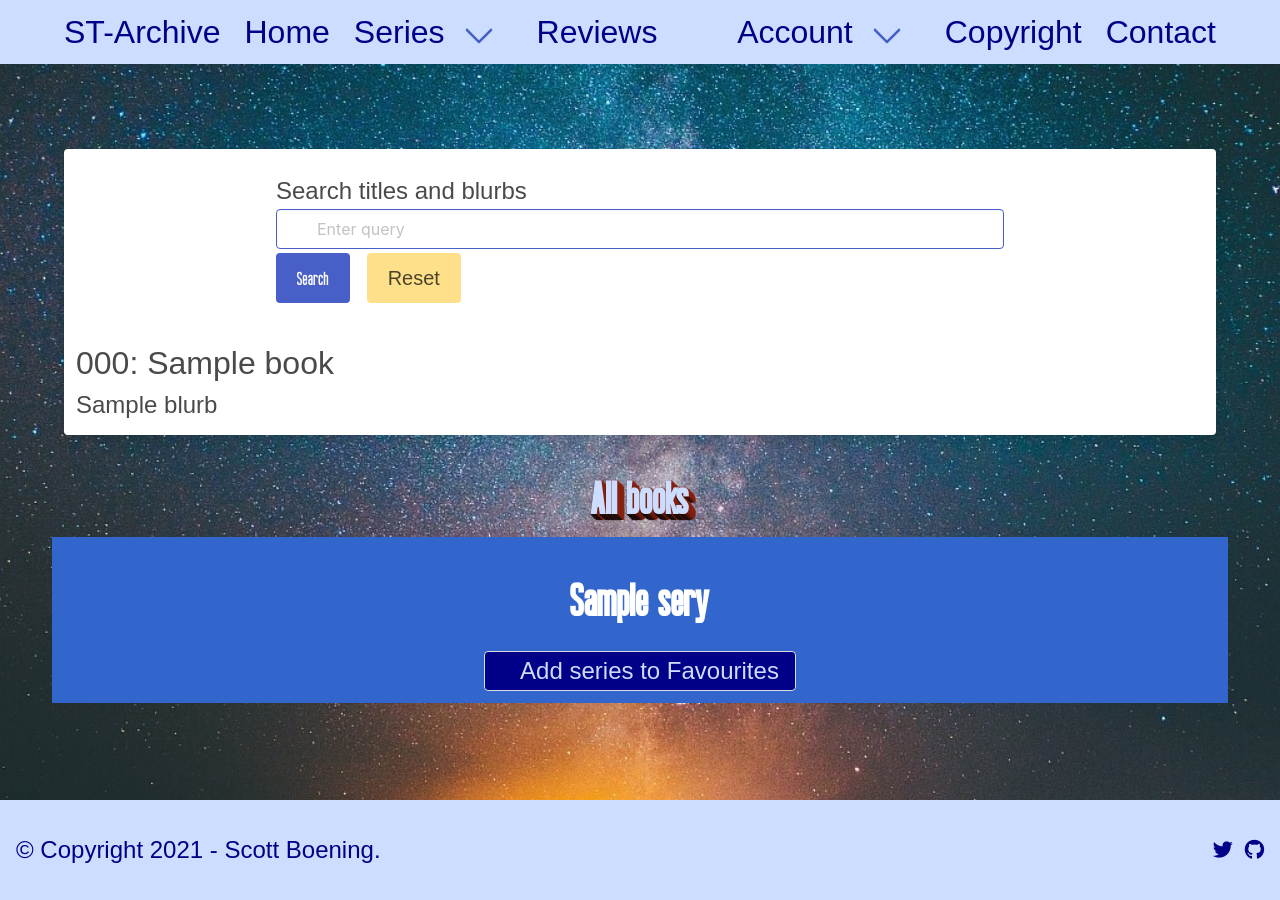
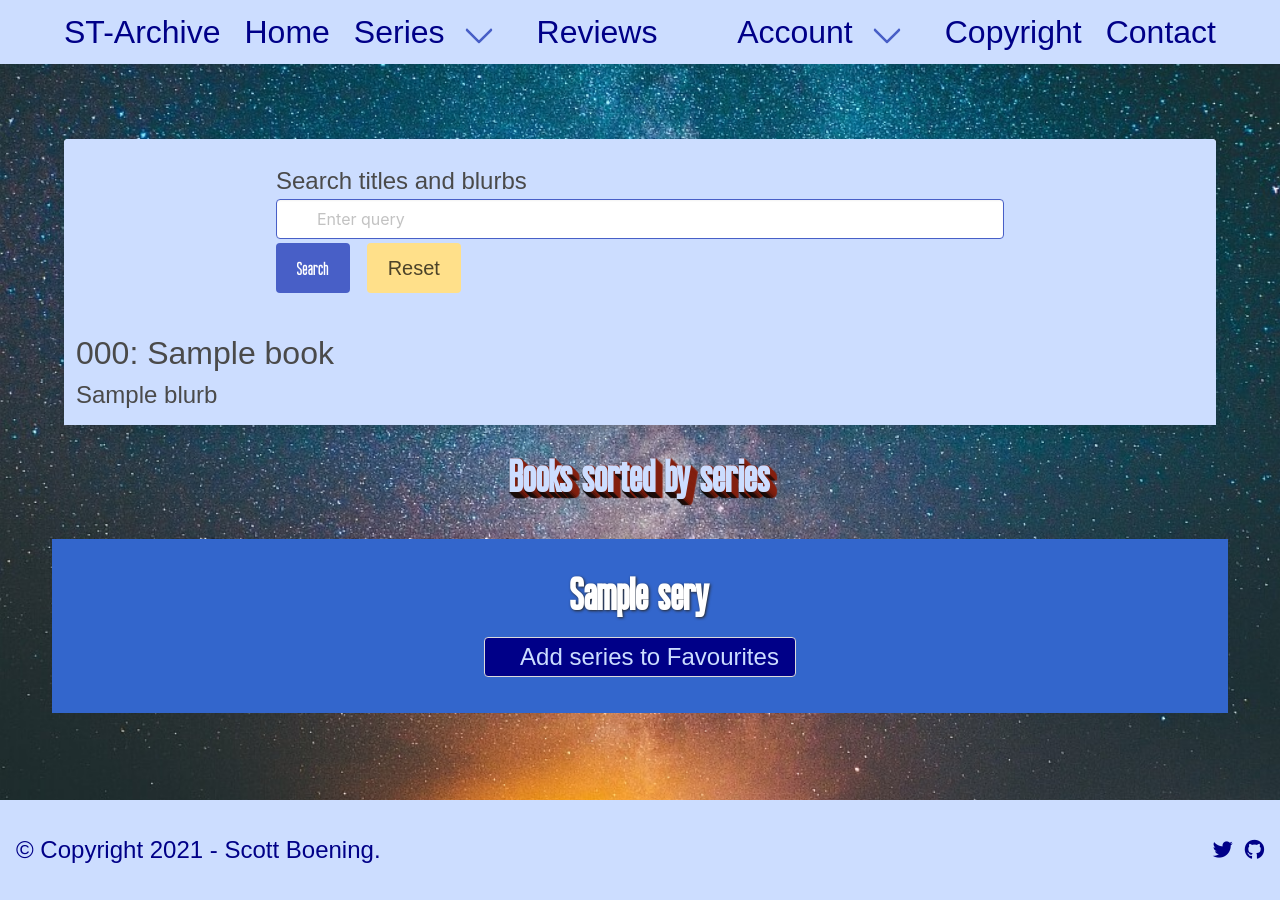
Before and after one commit to Ryagg/st-archive, a Flask app: page /search in a window 1280 px wide. Run offline with Flask 2, Linux system fonts and the light colour scheme; a database or web service that is not in the repository returns one stand-in record (values such as "Sample title"); some libraries are stand-ins or nearby versions.

Commit message:
style: add bg-color to card-content, card-footer + search results, add box-shadow to cards, and adjust spacing.

```diff
--- a/static/css/style.css
+++ b/static/css/style.css
@@ -55,6 +55,10 @@ h6 {
         0 20px 20px rgba(0, 0, 0, 0.15);
 }
 
+.text__shadow--dark {
+    text-shadow: 1px 1px 3px #292929;
+}
+
 .text--color-light {
     color: #ccddff;
 }
@@ -106,6 +110,18 @@ h6 {
 
 .hero_card {
     background-color: var(--color-trueblue);
+}
+
+.card__bg--light {
+    background-color: #ccddff;
+}
+
+.card__bg--blue-dark {
+    background-color: #000088;
+}
+
+.card__box-shadow {
+    box-shadow: 10px 12px 0.5rem rgba(0, 0, 0, 0.5);
 }
 
 /*----- BACKGROUND IMAGES -----*/
--- a/templates/series.html
+++ b/templates/series.html
@@ -8,7 +8,7 @@
             <div class=columns>
                 <div class="column">
                     <div class="card">
-                        <div class="card-content">
+                        <div class="card-content card__bg--light">
                             <form class="form" method="POST" action="{{ url_for('search') }}">
                                 <div class="columns is-centered">
                                     <div class="column is-10-tablet is-8-desktop">
@@ -33,7 +33,7 @@
                             </form>
                         </div>
                             <!-- Search results -->
-                            <div class="column is-size-4">
+                            <div class="column is-size-4 card__bg--light">
                                 {% if result %}
                                     <ul>
                                     {% for entry in result %}
@@ -51,15 +51,15 @@
                     </div>
                 </div>
             </div>
-            <h1 class="title is-1 has-text-centered mt-5 hero_heading heading__text--shadow">All books</h1>
+            <h1 class="title is-1 has-text-centered hero_heading heading__text--shadow">Books sorted by series</h1>
             {% for show in series %}
-            <section id="show.series_name" class="mb-5">
+            <section id="show.series_name">
                 <!-- Series title -->
-                <div class="row columns is-centered is-multiline ">
-                    <div class="column is-12 has-text-centered hero_card">
-                        <h1 id="{{ show.series_name }}" class="title is-1 has-text-centered has-text-white my-5">{{
+                <div class="columns is-centered">
+                    <div class="column has-text-centered hero_card my-5">
+                        <h1 id="{{ show.series_name }}" class="title is-1 has-text-centered has-text-white my-4 text__shadow--dark">{{
                             show.series_name }}</h1>
-                        <a class="button hero_bg" href="{{ url_for('add_fav_series', name=show.series_name) }}">
+                        <a class="mb-5 button card__bg--blue-dark text--color-light" href="{{ url_for('add_fav_series', name=show.series_name) }}">
                             <span class="icon">
                                 <i class="fal fa-star"></i>
                             </span>
@@ -69,16 +69,16 @@
                 </div>
             </section> <!-- section series -->
             <!-- Books in series -->
-            <div class="row columns is-multiline">
+            <div class="columns is-multiline">
                 {% for book in books|sort(attribute="number") if book.series_code == show.series_code %}
-                <div class="column is-6-desktop my-3">
-                    <div class="card">
+                <div class="column is-6-desktop my-2">
+                    <div class="card card__box-shadow">
                         <div class="card-image">
                             <figure class="image is-150x270">
                                 <img src="{{ book.cover }}" alt="Book cover for {{ book.title }}">
                             </figure>
                         </div>
-                        <div class="card-content">
+                        <div class="card-content card__bg--light">
                             <h2 class="title is-2">{{ book.title }}</h2>
                             {% if not book.number == "null" %}
                             <h3 class="subtitle is-3">Book number {{book.number}}</h3>
@@ -123,34 +123,34 @@
                                     </li>
                                 </ul>
                             </div>
-                            <div class="content is-size-4 my-3">
+                            <div class="content is-size-4 mt-2">
                                 {{ book.blurb }}
                             </div>
                         </div>
                         <!-- Buttons for user actions -->
-                        <footer class="card-footer">
-                            <div class="buttons is-centered">
+                        <footer class="card-footer has-background-link-dark">
+                            <div class="buttons is-centered ml-4">
                                 <div class="columns">
-                                    <div class="column">
+                                    <div class="column my-4">
                                         <div class="control">
-                                            <a class="button is-link" href="{{ url_for('mark_book_as_finished', book_id=book._id) }}">Finished</a>
+                                            <a class="button card__bg--blue-dark text--color-light" href="{{ url_for('mark_book_as_finished', book_id=book._id) }}">Finished</a>
                                         </div>
                                     </div>
-                                    <div class="column">
+                                    <div class="column my-4">
                                         <div class="control">
-                                            <a class="button is-link"
+                                            <a class="button card__bg--blue-dark text--color-light"
                                                 href="{{ url_for('add_book_to_favs', book_id=book._id) }}">Add to
                                                 Favourites</a>
                                         </div>
                                     </div>
-                                    <div class="column">
+                                    <div class="column my-4">
                                         <div class="control">
-                                            <a class="button is-link" href="{{ url_for('add_book_to_wishlist', book_id=book._id) }}">Add to wish list</a>
+                                            <a class="button card__bg--blue-dark text--color-light" href="{{ url_for('add_book_to_wishlist', book_id=book._id) }}">Add to wish list</a>
                                         </div>
                                     </div>
-                                    <div class="column">
+                                    <div class="column my-4">
                                         <div class="control">
-                                            <a class="button is-link"
+                                            <a class="button card__bg--blue-dark text--color-light"
                                                 href="{{ url_for('add_review', title=book.title) }}">Add review</a>
                                         </div>
                                     </div>
```
